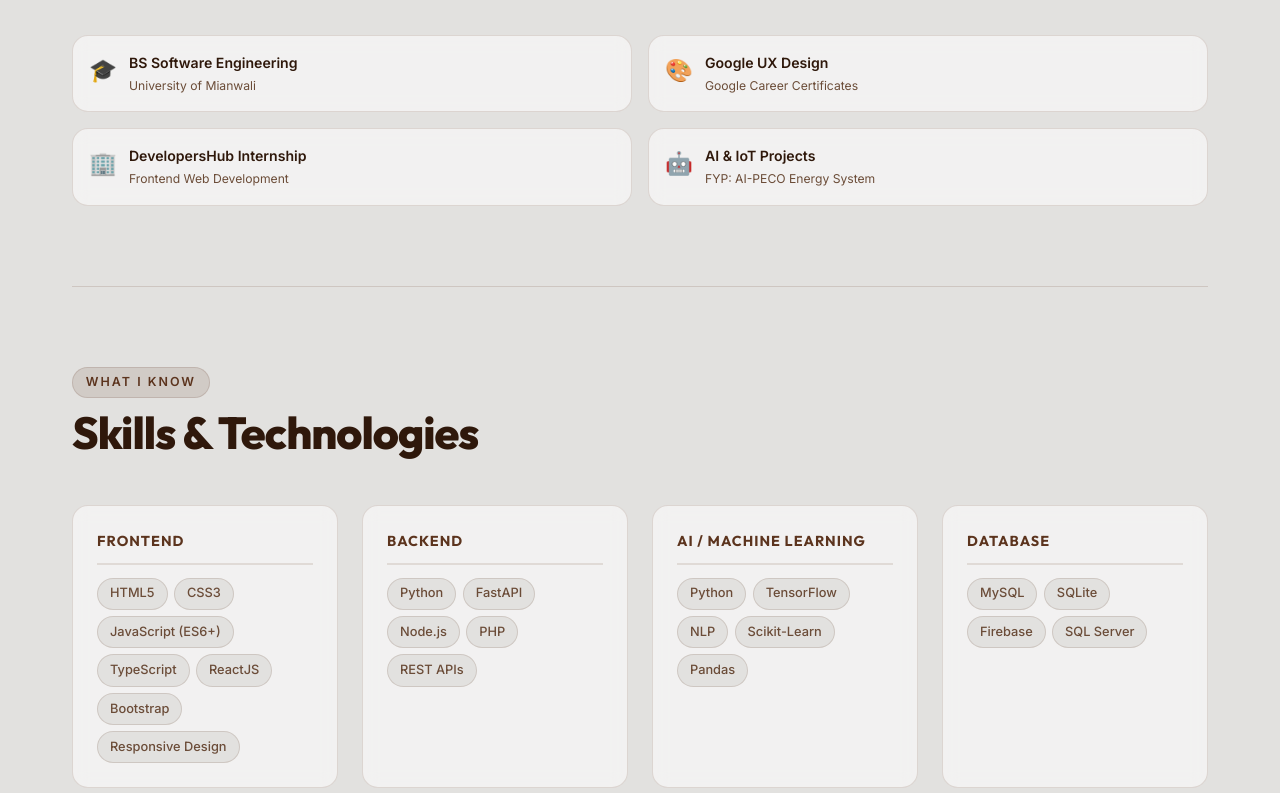
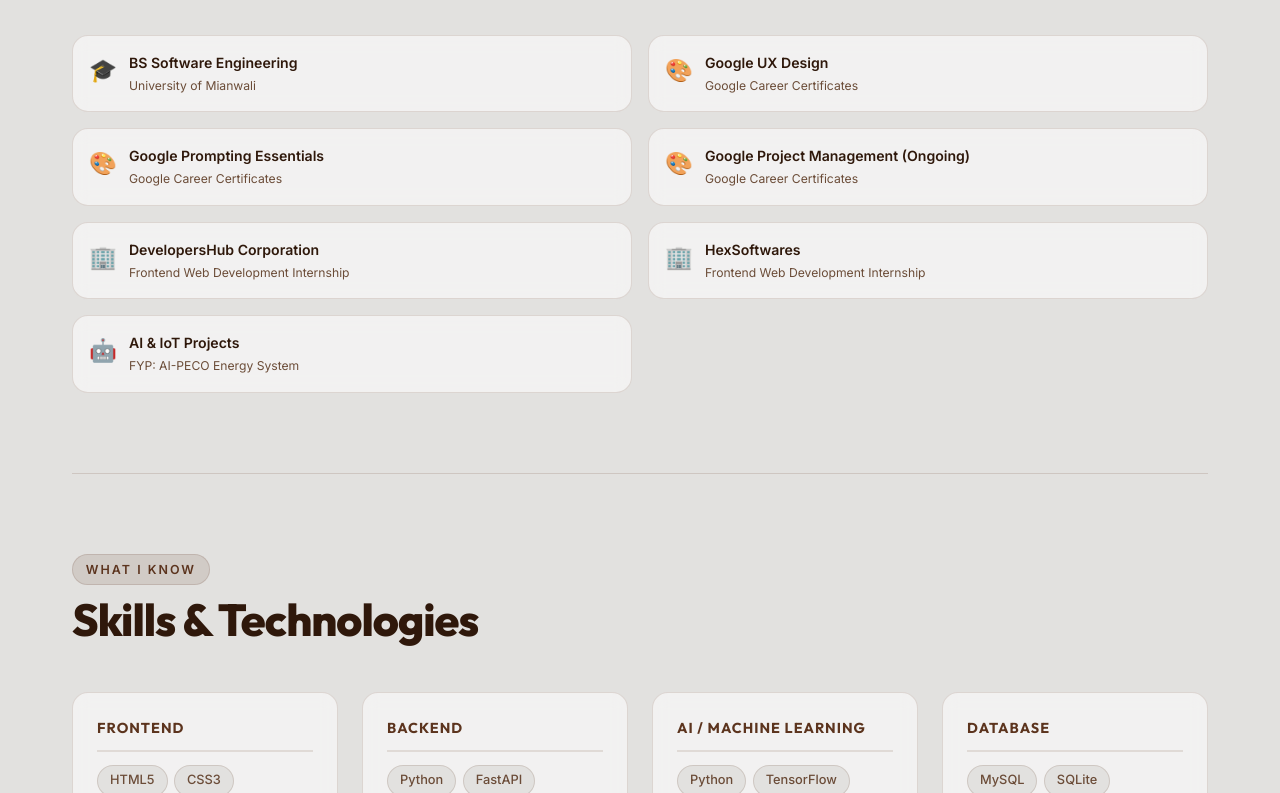
Before and after one commit to Ahmiii281/Portfolio, a React (Create React App) app: page / in a window 1280 px wide. Shown: the part 1227-2020 px from the top of the page. Built offline with nearby package versions, Linux system fonts and the light colour scheme.

Commit message:
styling fixes

```diff
--- a/src/App.js
+++ b/src/App.js
@@ -247,7 +247,7 @@
             <span className="hero-badge">Available for Internship & Job Opportunities</span>
             <h1 className="hero-name">Bilal Ahmed</h1>
             <p className="hero-role">
-              Software Engineer · Full Stack Developer · UX-Focused Creator
+              Software Engineer · Full Stack Developer · UX-Designer · Project Manager · AI Enthusiast
             </p>
             <p className="hero-tagline">
               I build polished web applications, intuitive user experiences, and AI-enhanced solutions that help teams scale and deliver fast.
@@ -341,10 +341,31 @@
                     </div>
                   </div>
                   <div className="highlight-item">
+                    <span className="hi-icon">🎨</span>
+                    <div>
+                      <strong>Google Prompting Essentials</strong>
+                      <small>Google Career Certificates</small>
+                    </div>
+                  </div>
+                  <div className="highlight-item">
+                    <span className="hi-icon">🎨</span>
+                    <div>
+                      <strong>Google Project Management (Ongoing)</strong>
+                      <small>Google Career Certificates</small>
+                    </div>
+                  </div>
+                  <div className="highlight-item">
                     <span className="hi-icon">🏢</span>
                     <div>
-                      <strong>DevelopersHub Internship</strong>
-                      <small>Frontend Web Development</small>
+                      <strong>DevelopersHub Corporation</strong>
+                      <small>Frontend Web Development Internship</small>
+                    </div>
+                  </div>
+                  <div className="highlight-item">
+                    <span className="hi-icon">🏢</span>
+                    <div>
+                      <strong>HexSoftwares</strong>
+                      <small>Frontend Web Development Internship</small>
                     </div>
                   </div>
                   <div className="highlight-item">
@@ -422,9 +443,9 @@
                   <div className="timeline-item">
                     <div className="tl-dot" />
                     <div className="tl-content">
-                      <div className="tl-date">May 2025 – June 2025 · 6 Weeks</div>
+                      <div className="tl-date">1st May 2025 – 31st May 2025 · 4 Weeks</div>
                       <h5>Frontend Web Developer Intern</h5>
-                      <div className="tl-org">DevelopersHub Corporation</div>
+                      <div className="tl-org">HexSoftware</div>
                       <p>
                         Built responsive frontend components, improved application accessibility, and collaborated with designers to deliver polished features using modern web tools.
                       </p>
@@ -434,9 +455,9 @@
                   <div className="timeline-item">
                     <div className="tl-dot" />
                     <div className="tl-content">
-                      <div className="tl-date">April 2025 – May 2025 · 4 Weeks</div>
+                      <div className="tl-date">1st April 2025 – 15th May 2025 · 6 Weeks</div>
                       <h5>Frontend Web Developer Intern</h5>
-                      <div className="tl-org">HexSoftwares</div>
+                      <div className="tl-org">DevelopersHub Corporation</div>
                       <p>
                         Translated UI designs into production-ready pages, optimized interactions, and supported cross-browser performance for client projects.
                       </p>
@@ -463,9 +484,9 @@
                   {[
                     { icon: '🎖️', title: 'Google UX Design Certificate', sub: 'Google Career Certificates' },
                     { icon: '🎖️', title: 'Google Prompting Essentials', sub: 'Google Career Certificates' },
-                    { icon: '🥇', title: 'DELTA Full Stack Development', sub: 'Apna College' },
+                    { icon: '🎖️', title: 'Google Project Management (Ongoing)', sub: 'Google Career Certificates' },
                     { icon: '🏅', title: 'GENZ Coding Quest', sub: 'University of Mianwali' },
-                    { icon: '🔬', title: 'FCIDS 2025 Speaker', sub: 'Computational Intelligence Conference' },
+                    { icon: '🔬', title: 'FCICFS 2025', sub: 'Frontiers in Computational Intelligence Conference for Software Engineering and Data Science' },
                     { icon: '🌍', title: 'Internet Ecology Olympiad', sub: 'International Participant' },
                   ].map((achievement) => (
                     <div className="achievement-item" key={achievement.title}>
```
